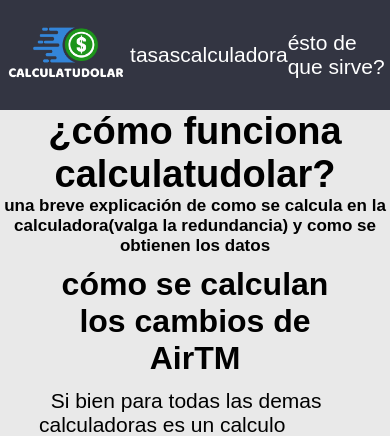
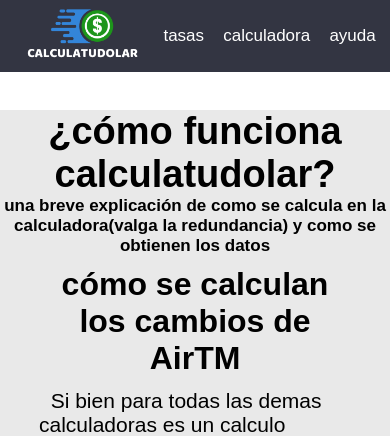
Before and after one commit to coxato/calculatudolar, a Django app: page /como-funciona/ in a window 390 px wide. Shown: the top 436 px of the page. Run offline with Django 3.2, Linux system fonts and the light colour scheme.

Commit message:
responsive

```diff
--- a/calculatudolar/calculatudolar/settings.py
+++ b/calculatudolar/calculatudolar/settings.py
@@ -23,9 +23,9 @@
 
 
 # SECURITY WARNING: don't run with debug turned on in production!
-DEBUG = False
+DEBUG = True
 
-ALLOWED_HOSTS = ['calculatudolar.pythonanywhere.com']
+ALLOWED_HOSTS = 'calculatudolar.pythonanywhere.com'
 
 
 # Application definition
--- a/calculatudolar/static/css/index.css
+++ b/calculatudolar/static/css/index.css
@@ -248,7 +248,7 @@
     justify-content: center;
     align-items: center;
     color: black;
-    padding: 7px 0;
+    padding: 10px 0;
 }
 .botonTodayCont{
     background: green;
@@ -410,6 +410,15 @@
 
 /* ========================== responsive design =================== */
 @media screen and (max-width: 801px){
+
+    header{
+        height: auto;
+    }
+
+    #contenedorLogo{
+        width: 121px;
+    }
+
     #fecha{
         font-size: 21px;
     }
@@ -418,12 +427,28 @@
         grid-template-columns: 1fr;
     }
 
+    .ctasa{
+        font-size: 25px;
+    }
+
+    .titulo_calculadora_cont{
+        text-align: center;
+    }
+
     .opciones_principales{
-        height: 80px;
-        font-size: 17px;
+        height: 160px;
+        flex-direction: column;
     }
     .div_calc_today,.div_calc_airtm{
         flex-direction: column;
     }
 
+    #mostrando{
+        text-align: center;
+    }
+
+    .links_footer{
+        font-size: 16px;
+    }
+
 }
--- a/calculatudolar/templates/base.html
+++ b/calculatudolar/templates/base.html
@@ -23,7 +23,7 @@
     {% include "footer.html" %}
     <script>
         // ============  menu dinamico =================
-let header,logo;
+let header, logo;
 window.addEventListener('scroll',dynamicMenu);
 function dynamicMenu(){
     header = document.getElementById('header');
@@ -33,10 +33,11 @@
         header.style.height = '35px';
         logo.style.width = '20px'
         logo.innerHTML = `<a href="{% url 'welcome' %}">home</a>`
+        logo.style.fontSize = '17px';
         header.style.justifyContent = 'space-around';
     }else{
-        header.style.height = '100px';
-        logo.style.width = '200px'
+        header.style.height = 'auto';
+        logo.style.width = menuResponsiveLetters() ? '120px' : '200px';
         header.style.justifyContent = 'space-evenly';
         logo.innerHTML = `
         <a href="{% url 'welcome' %}">
@@ -45,6 +46,27 @@
         `
     }
 }
+
+// =========  letras más pequeñas en el menu  ==========
+let mediaQuerie = window.matchMedia("(max-width: 660px)");
+// función que se ejecuta con el eventListener cuando
+// se cumple la condición del media-querie
+function menuResponsiveLetters(mediaQ = mediaQuerie){
+    // enlaces del menu
+    let enlaces = document.querySelectorAll('header a');
+    if(mediaQ.matches){
+        enlaces[3].textContent = 'ayuda';
+        enlaces.forEach( el => el.style.fontSize = '17px');
+        return true;
+    }else{
+        enlaces[3].textContent = 'ésto de que sirve?';
+        enlaces.forEach( el => el.style.fontSize = '20px');
+        return false;
+    }
+}
+mediaQuerie.addListener(menuResponsiveLetters);
+menuResponsiveLetters(mediaQuerie);
+
     </script>
 </body>
 </html>
```
Also changed, not shown: calculatudolar/static/js/index.js (+9 -1 lines).
